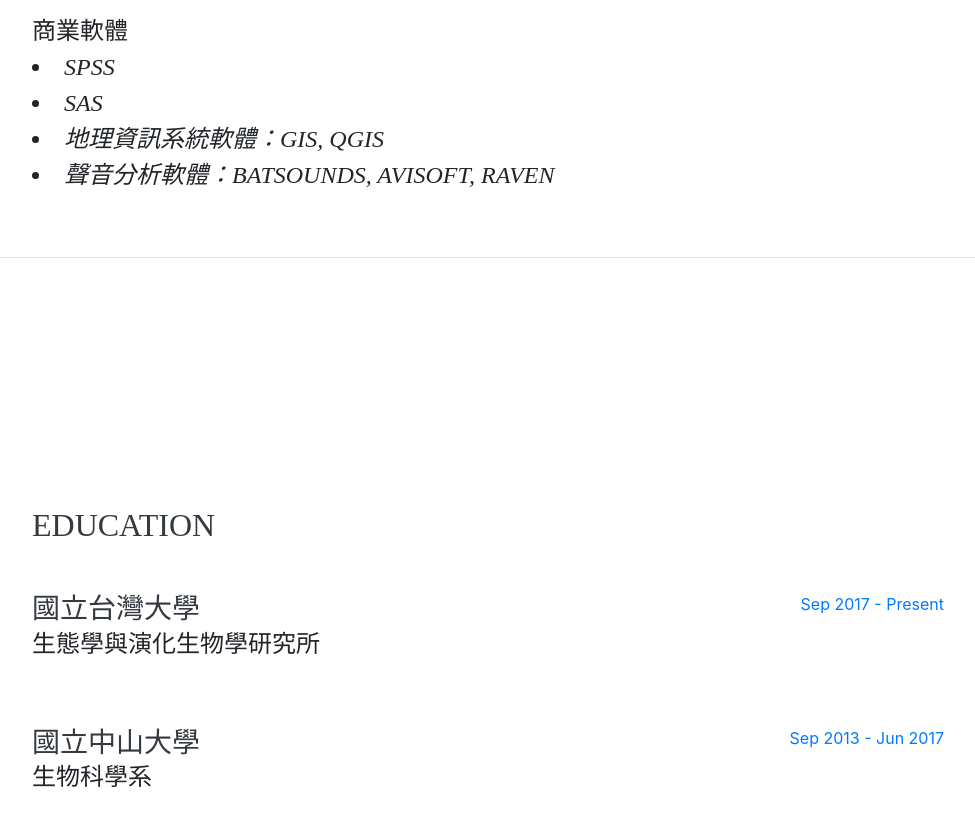
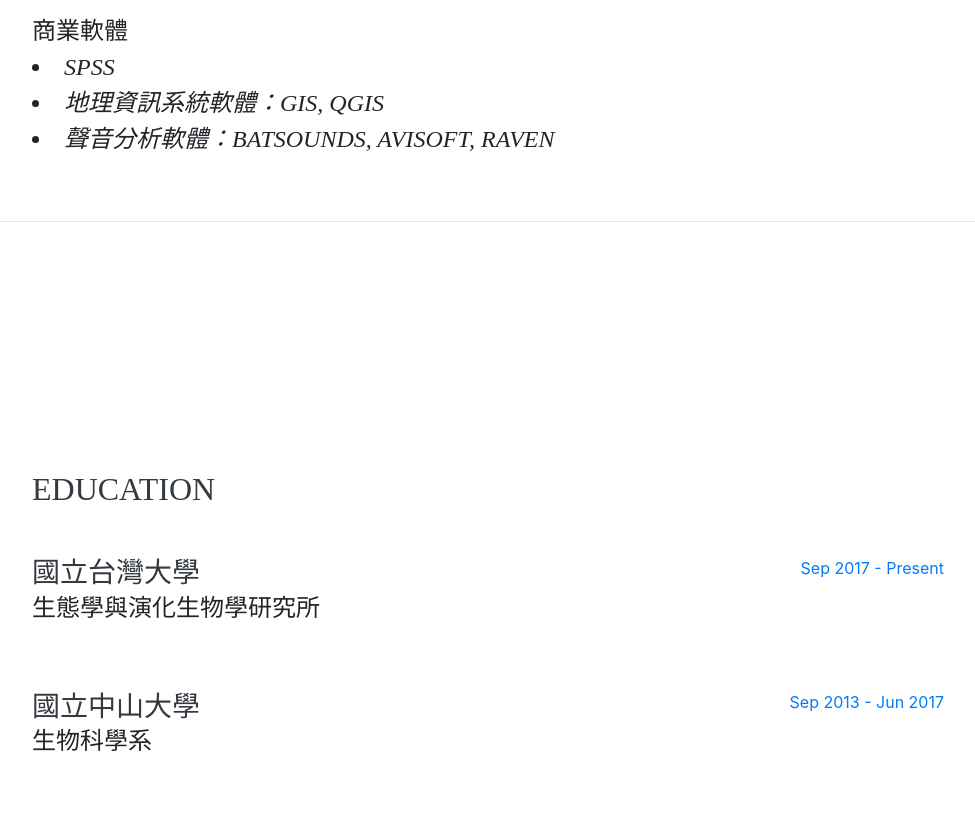
Before and after one commit to v02202/resume.github.io, a website with bundled scripts: page resume/index.html in a window 1280 px wide. Shown: the part 1598-2423 px from the top of the page, without its empty margins (288-1263 px from the left). Built offline with nearby package versions, Linux system fonts and the light colour scheme; a web font is replaced by a local one.

Commit message:
Update index.html

```diff
--- a/resume/index.html
+++ b/resume/index.html
@@ -142,9 +142,6 @@
         <div class="subheading mb-3">商業軟體
         <li>
             <i>SPSS</i>
-        </li>
-        <li>
-            <i>SAS</i>
         </li>
          <li>
             <i>地理資訊系統軟體：GIS, QGIS</i>
```
